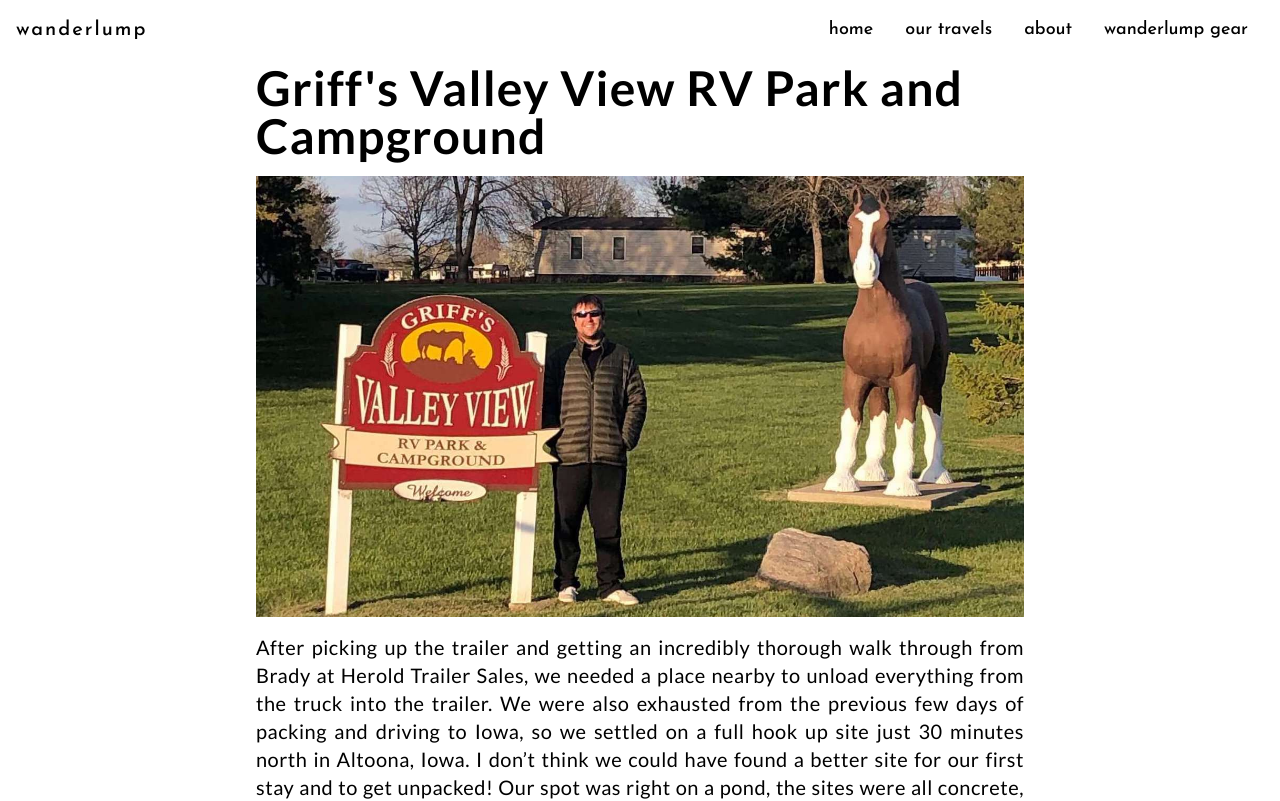
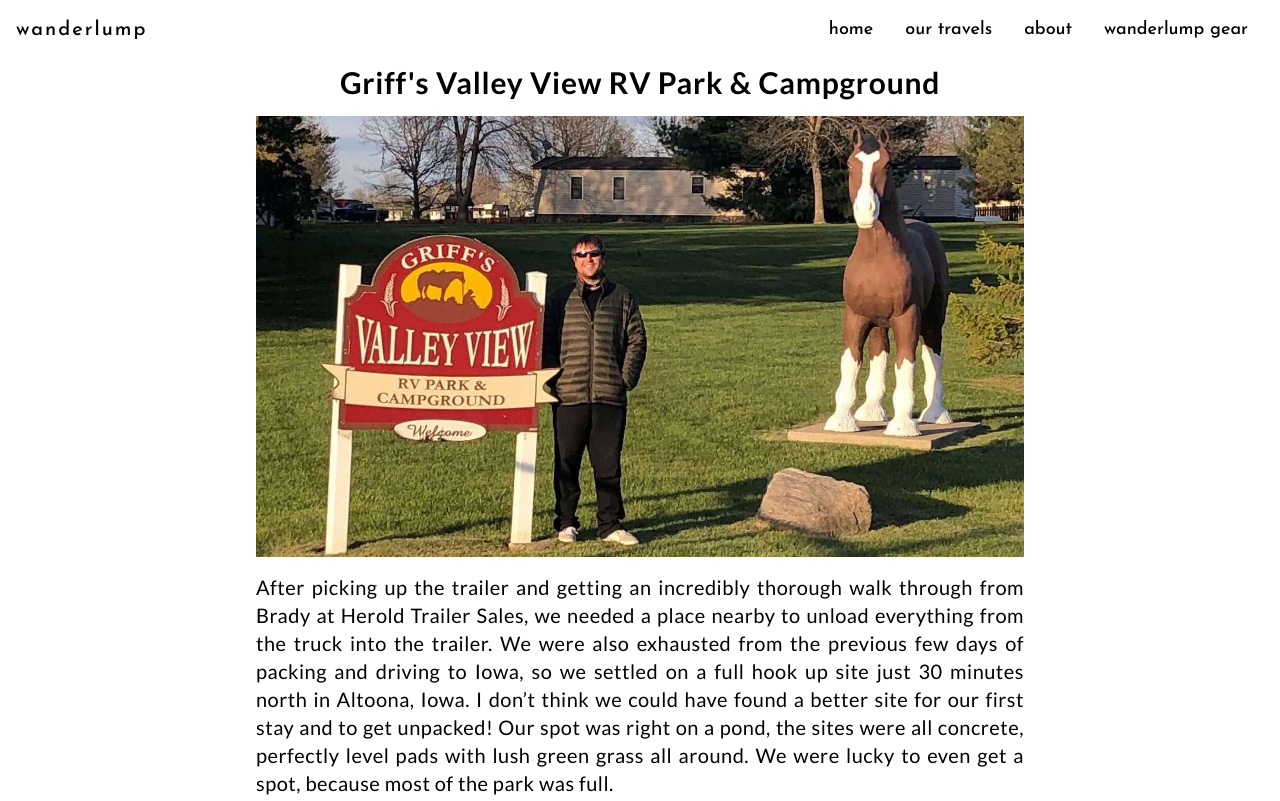
Before and after one commit to boyloe/wanderlump-website, a Next.js app: page /posts/griffs-campground in a window 1280 px wide. Shown: the top 801 px of the page. Built offline with nearby package versions, Linux system fonts and the light colour scheme; a web font is replaced by a local one.

Commit message:
fix header font on griffs

```diff
--- a/pages/posts/griffs-campground.tsx
+++ b/pages/posts/griffs-campground.tsx
@@ -5,8 +5,8 @@ export default function griffsCampground(): ReactElement {
     <div className="mx-auto max-w-3xl p-4 md:p-0">
       <title>Griff&apos;s RV Park and Campground</title>
       <article>
-        <h1 className="text-5xl mb-4 font-lato font-semibold tracking-wide">
-          Griff&apos;s Valley View RV Park and Campground
+        <h1 className="text-3xl mb-4 font-lato font-semibold tracking-wide text-center">
+          Griff&apos;s Valley View RV Park &amp; Campground
         </h1>
         <img
           src="/images/posts/griffs-campground/griffs-cropped.JPG"
```
